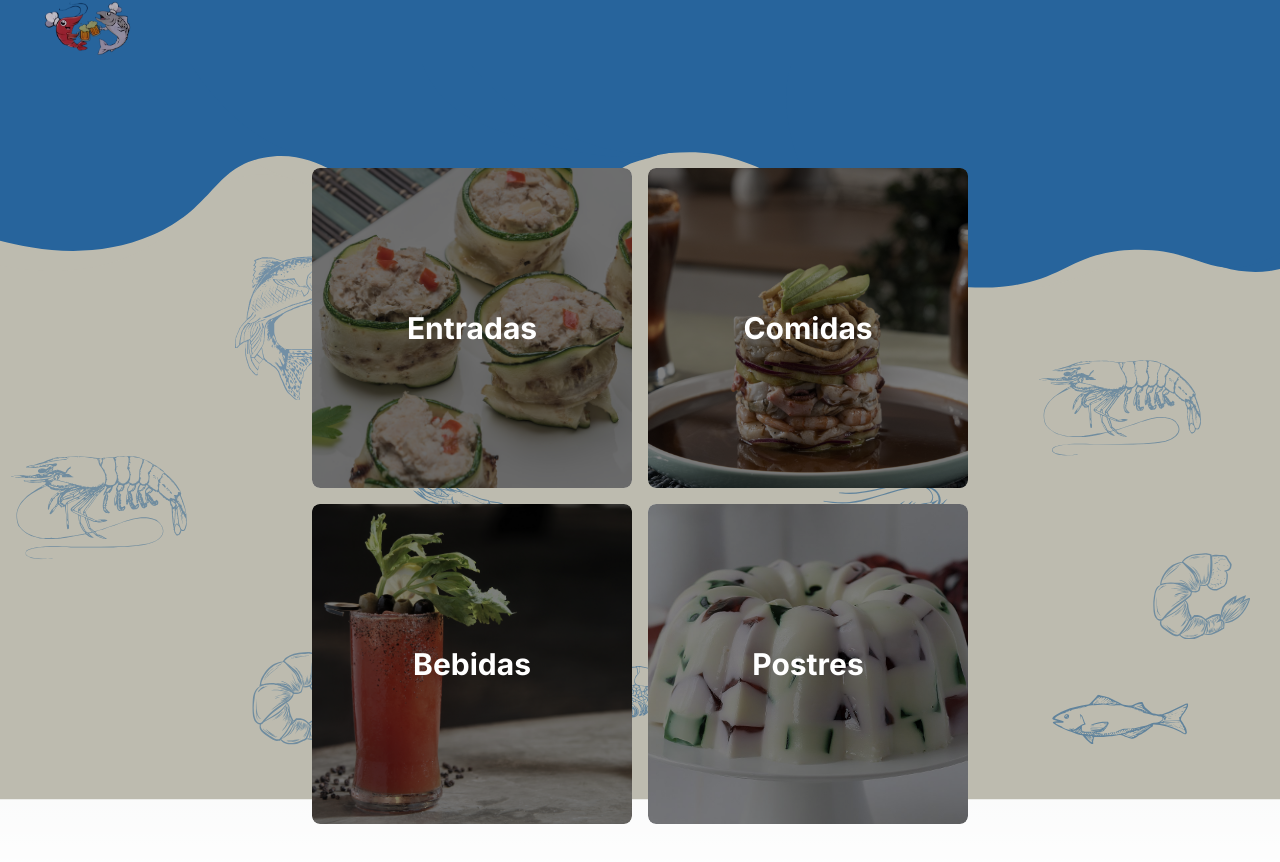
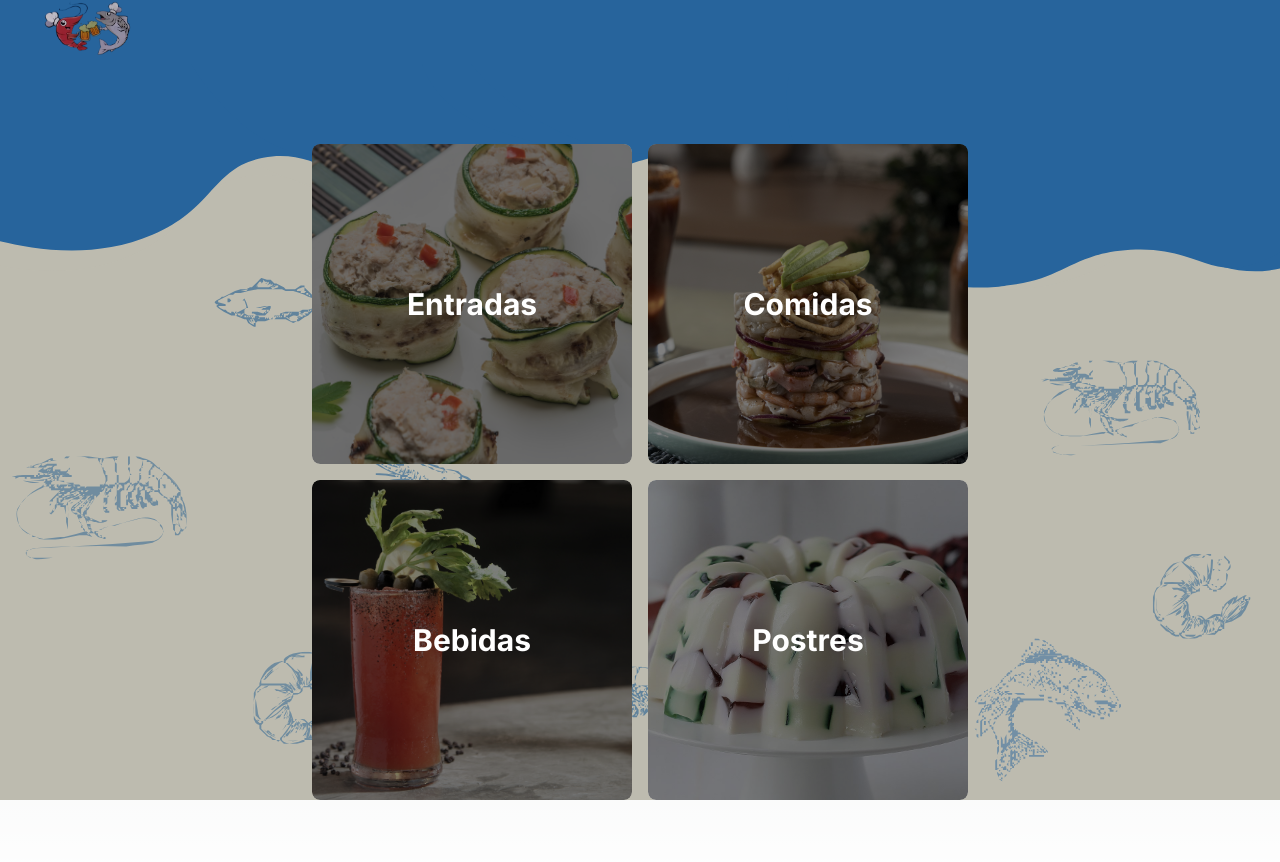
Before and after one commit to MangelMillan/menuQR, a Next.js app: page /menu in a window 1280 px wide. Shown: the top 862 px of the page. Built offline with nearby package versions, Linux system fonts and the light colour scheme.

Commit message:
m no spe

```diff
--- a/app/(menu)/layout.tsx
+++ b/app/(menu)/layout.tsx
@@ -1,6 +1,6 @@
 import Image from "next/image";
 import { ReactNode } from "react";
-import BackgroundImage from "../../public/bakraun.svg";
+import BackgroundImage from "../../public/BackraunOP.svg";
 import Logo from "../../public/ZarandeadoLogo.png";
 
 export default function MenuLayout({ children }: { children: ReactNode }) {
--- a/app/(menu)/menu/page.tsx
+++ b/app/(menu)/menu/page.tsx
@@ -3,7 +3,7 @@ import ImageWithText from "@/components/ImageWithText";
 const Menu: React.FC = () => {
   return (
     <div className="flex items-center justify-center min-h-screen ">
-      <div className="grid grid-cols-1 gap-4 sm:grid-cols-2 lg:grid-cols-2">
+      <div className="grid grid-cols-1 gap-4 sm:grid-cols-2 lg:grid-cols-2 mb-12">
         <ImageWithText
           imageUrl="/entradas.jpg"
           text="Entradas"
```
Also changed, not shown: public/BackraunOP.svg (added).
